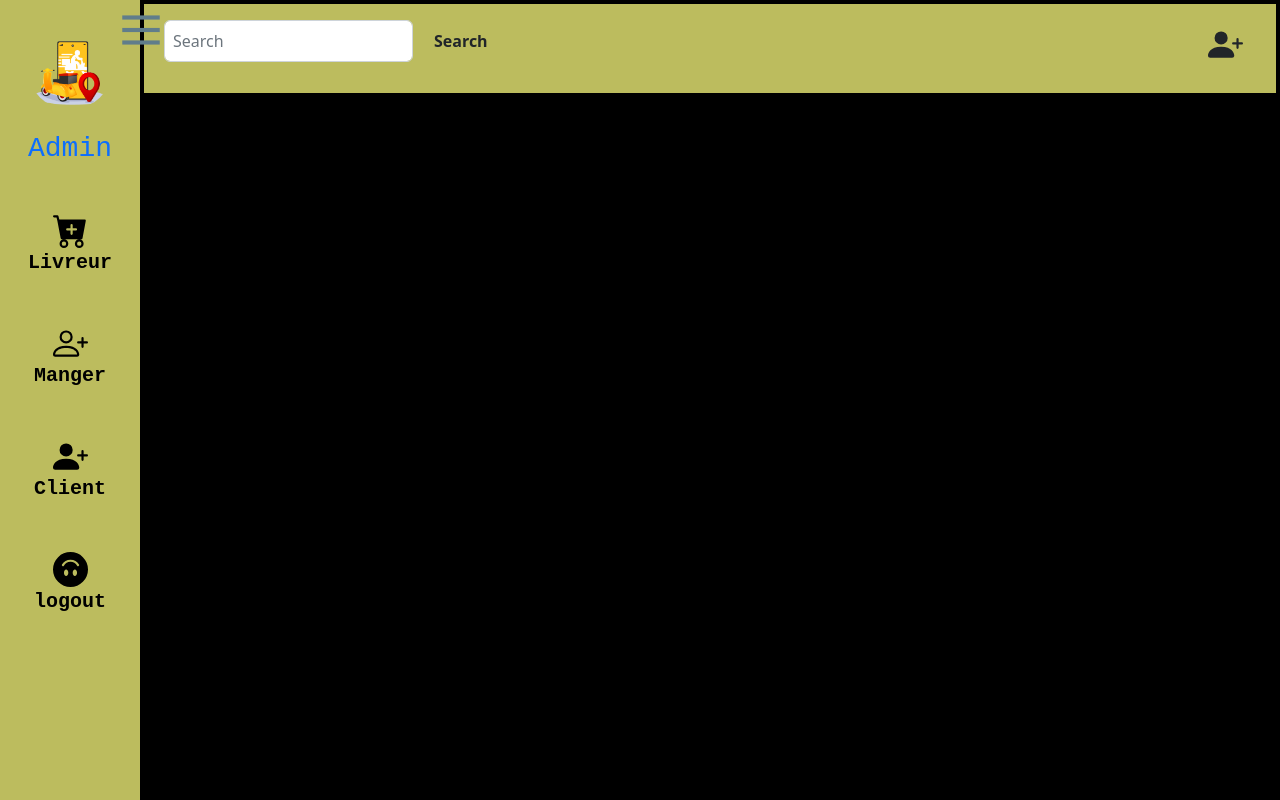
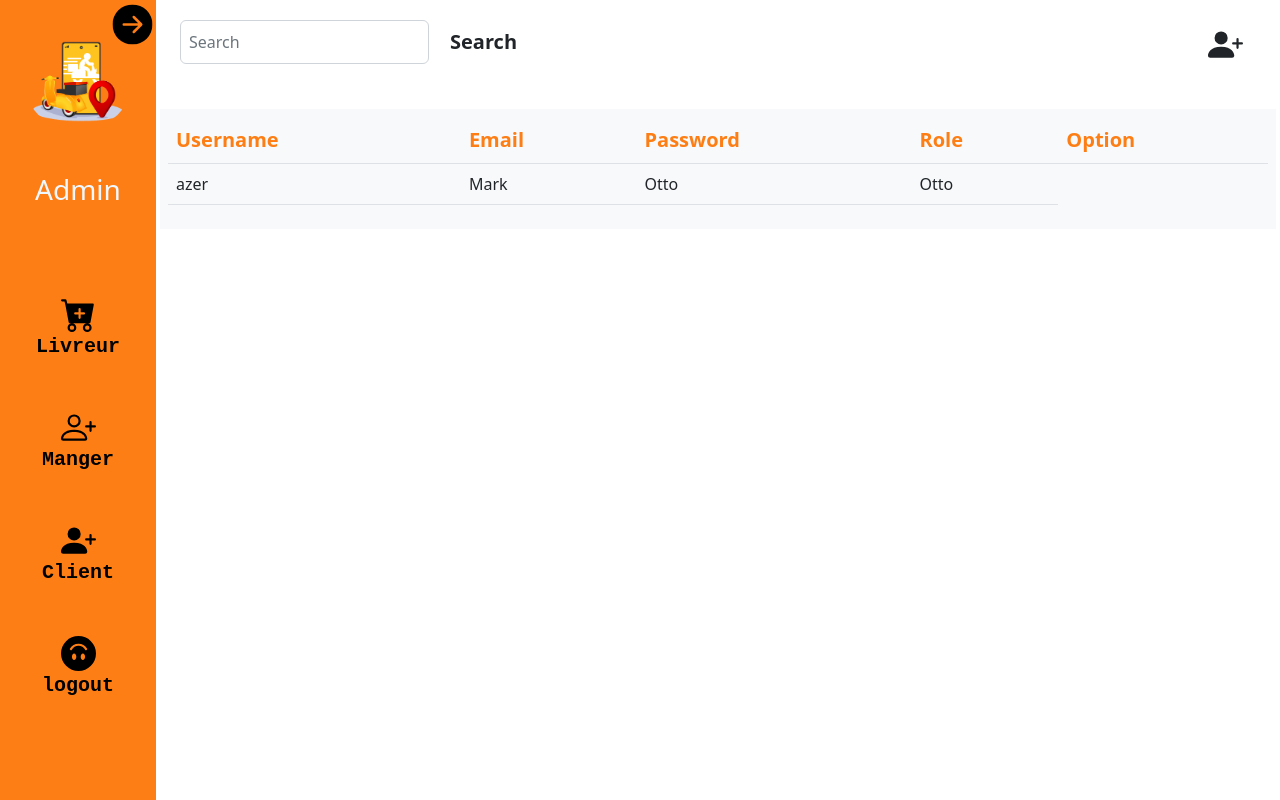
Before and after one commit to soumiaessabiry/App_Mar7aba_react, a React (Create React App) app: page /Dashbord in a window 1280 px wide. Built offline with nearby package versions, Linux system fonts and the light colour scheme.

Commit message:
termnier compoment modal + navebar+sidebar

```diff
--- a/src/Compoment/Dashbord.jsx
+++ b/src/Compoment/Dashbord.jsx
@@ -1,19 +1,24 @@
 import Container from "react-bootstrap/esm/Container";
 import Sidebar from "./Sidbar"
 import Navbar from './Navbar'
+import Tables from './Table'
 import Row from 'react-bootstrap/Row';
 import Col from 'react-bootstrap/Col';
-const bgg={'background':'#bcbc5e'}
+const bgg={'background':'#fd7e14'}
+const over={'overflow': 'auto'}
 const Dashbord=()=>{
     return(
-     <div className="h-100">
+     <div className="h-100 bg-white">
       <div className="d-flex h-100">
         <div className="p-4 " style={bgg}>
           <Sidebar/>
         </div>
-        <div className=" p-1 w-100" >
-          <Row className=" m-auto" style={bgg}>
-            <Navbar/>
+        <div className=" p-1 w-100" style={over} >
+          <Row className=" m-auto">
+            <Navbar />
+          </Row>
+          <Row className="  m-auto mt-3 bg-light ">
+            <Tables   />
           </Row>
         </div>
 
--- /dev/null
+++ b/src/Compoment/ModalAjouter.jsx
@@ -0,0 +1,46 @@
+import Form from 'react-bootstrap/Form';
+import Modal from 'react-bootstrap/Modal';
+const bgg={'background':'#fd7e14'}
+
+const ModalAjouter=(props)=>{
+    return(
+        <div className="modal fade" id="exampleModal" tabindex="-1" aria-labelledby="exampleModalLabel" aria-hidden="true">
+            <div className="modal-dialog">
+                <div className="modal-content">
+                <div className="modal-header">
+                    <h5 className="Ajouter text-dark" id="exampleModalLabel">Ajouter {props.name}</h5>
+                    <button type="button" className="btn-close" data-bs-dismiss="modal" aria-label="Close"></button>
+                </div>
+                <div className="modal-body text-dark fw-bolder">
+                    <form>
+                        <div className="mb-3">
+                            <label className="col-form-label">Nom de {props.name}</label>
+                            <input type="text" className="form-control p-2"  />
+                        </div>
+                        <div className="mb-3">
+                            <label for="message-text" className="col-form-label">Email  {props.name}</label>
+                            <input type="email" className="form-control p-2" />
+
+                        </div>
+                        <div className="mb-3">
+                            <label for="message-text" className="col-form-label">Password </label>
+                            <input type="password" className="form-control p-2" />
+
+                        </div>
+                        <div className="mb-3">
+                            <label for="message-text" className="col-form-label">Role</label>
+                            <input type="text" className="form-control p-2" />
+                        </div>
+                    </form>
+                </div>
+                <div className="modal-footer ">
+                    <button type="button" className="btn btn-secondary fw-bolder p-2" data-bs-dismiss="modal">Close</button>
+                    <button type="button" className="btn p-2 fw-bolder" style={bgg}>Ajouter {props.name}</button>
+                </div>
+                </div>
+            </div>
+        </div>
+    )
+
+}
+export default ModalAjouter
--- a/src/Compoment/Navbar.jsx
+++ b/src/Compoment/Navbar.jsx
@@ -2,9 +2,8 @@ import { Container } from "react-bootstrap"
 import Row from "react-bootstrap"
 import Col from "react-bootstrap"
 import { BsPersonPlusFill} from "react-icons/bs";
+import ModalAjouter from "./ModalAjouter"
 const iconBsP={"font-size": "35px"}
-
-
 
 const Navbar=(props)=>{
 return(
@@ -12,13 +11,21 @@ return(
     <div class="p-2 bd-highlight">
         <form class="d-flex mt-2">
             <input class="form-control me-2 p-2" type="search" placeholder="Search" aria-label="Search"/>
-            <button class="btn  fw-bolder" type="submit">Search</button>
+            <button class="btn  fw-bolder fs-5" type="submit">Search</button>
         </form>
     </div>
     <div class="ms-auto p-2 bd-highlight mt-2">
-         <button type="button" class="btn"><BsPersonPlusFill Ajouter={props.name} style={iconBsP}/></button>
+         <button type="button" class="btn"  data-bs-toggle="modal" data-bs-target="#exampleModal" data-bs-whatever="@mdo"><BsPersonPlusFill Ajouter={props.name} style={iconBsP}/></button>
+    </div>
+    {/* modal */}
+        <div>
+           <ModalAjouter name=" Livreur"/>
         </div>
   </div>
+
+
+
+
 )
 }
 export default Navbar
--- a/src/Compoment/Sidbar.jsx
+++ b/src/Compoment/Sidbar.jsx
@@ -1,14 +1,15 @@
 import Container from "react-bootstrap/esm/Container";
 import { useState } from "react";
-import { FcMenu ,FcRefresh } from "react-icons/fc";
-import { BsPersonPlusFill ,BsFillCartPlusFill,BsPersonPlus ,BsFillEmojiSmileUpsideDownFill,BsTextIndentLeft} from "react-icons/bs";
+import { FcMenu ,FcRefresh ,} from "react-icons/fc";
+import { BsPersonPlusFill ,BsFillCartPlusFill,BsPersonPlus ,BsFillEmojiSmileUpsideDownFill,BsTextIndentLeft,BsFillArrowRightCircleFill} from "react-icons/bs";
 import Row from 'react-bootstrap/Row';
 import Col from 'react-bootstrap/Col';
 import homelogo from '../Image/LOGO.png'
 
-const styleFc={'font-size':'41px', 'margin-top':' 12px','margin-left':' 50px', 'font-weight': 'bolder','font-size':'50px','color':'black'}
+const styleFc={'font-size':'41px', 'margin-top':' 1px','margin-left':' 1px', 'font-weight': 'bolder','font-size':'40px','color':'black'}
 const logo={'border-radius': '35px','margin-top':' 10px'}
 const icon={"font-size": "35px"}
+const sid={'margin-top':"90px"}
 
 const Sidebar=()=>{
  const [isShown, setDisplay]=useState('true');
@@ -17,24 +18,29 @@ const Titledispshow=(e)=>{
 }
     return(
         <div className="position-relative p-1">
-            <div className="position-absolute top-0 start-100 translate-middle pdashbor"><FcMenu style={styleFc} id="menu" onClick={Titledispshow}/></div>
+            <div className="position-absolute top-0 start-100 translate-middle pdashbor"><BsFillArrowRightCircleFill style={styleFc} id="menu" onClick={Titledispshow}/></div>
             <div>
-                <div class="d-grid gap-2 ">
-                    <div>
-                        <img src={homelogo} alt="" srcset="" width={'80px'} style={logo} />
+               <div>
+                    <div  style={{display: isShown ? 'block' : 'none'}}>
+                        <img src={homelogo} alt="" srcset="" width={'100px'} style={logo}  />
                     </div>
-                    <div>
-                        <div className="mt-3 pdashbor">
-                            <h3 className="text-primary title">Admin</h3>
+                    <div className="mt-5 pdashbor"  style={{display: isShown ? 'block' : 'none'}}>
+                        <h3 className="title text-center" >Admin</h3>
+                    </div>
+               </div>
+                <div class="d-grid gap-2 "  style={sid}>
+                    <div ClassName="">
+                        <div  className=" pdashbor">
+                        <span><BsFillCartPlusFill  style={icon}/></span>
+                        <p className="text-darckfw-bolder fs-5 title"  style={{display: isShown ? 'block' : 'none'}} >Livreur</p>
                         </div>
                         <div  className="mt-5 pdashbor">
-                        <span><BsFillCartPlusFill  style={icon}/></span><p className="text-darckfw-bolder fs-5 title" style={{display: isShown ? 'block' : 'none'}} >Livreur</p>
+                        <span><BsPersonPlus style={icon}/></span>
+                         <p className="text-darck fw-bolder fs-5 title" style={{display: isShown ? 'block' : 'none'}}>Manger</p>
                         </div>
                         <div  className="mt-5 pdashbor">
-                        <span><BsPersonPlus style={icon}/></span> <p className="text-darck fw-bolder fs-5 title" style={{display: isShown ? 'block' : 'none'}}>Manger</p>
-                        </div>
-                        <div  className="mt-5 pdashbor">
-                        <span><BsPersonPlusFill style={icon}/></span> <p className="text-darck fw-bolder fs-5 title" style={{display: isShown ? 'block' : 'none'}}>Client</p>
+                        <span><BsPersonPlusFill style={icon}/></span>
+                        <p className="text-darck fw-bolder fs-5 title" style={{display: isShown ? 'block' : 'none'}}>Client</p>
                         </div>
                         <div  className="mt-5 pdashbor">
                         <span><BsFillEmojiSmileUpsideDownFill style={icon}/></span> <p className="text-darck fw-bolder fs-5 title" style={{display: isShown ? 'block' : 'none'}}>logout</p>
--- /dev/null
+++ b/src/Compoment/Table.jsx
@@ -0,0 +1,31 @@
+import Table from 'react-bootstrap/Table';
+const bgg={'color':'#fd7e14','font-size':'20px'}
+const Tables=()=>{
+    return(
+        <div className="p-2 ">
+            <Table responsive="md">
+                <thead>
+                    <tr className="" style={bgg}>
+                        <th >Username</th>
+                        <th >Email</th>
+                        <th >Password</th>
+                        <th >Role</th>
+                        <th >Option</th>
+
+                    </tr>
+                </thead>
+                <tbody>
+                    <tr>
+                        <td>azer</td>
+                        <td>Mark</td>
+                        <td>Otto</td>
+                        <td>Otto</td>
+                    </tr>
+
+                </tbody>
+            </Table>
+        </div>
+    )
+}
+
+export default Tables
```
Also changed, not shown: src/Compoment/Main.jsx (deleted, +0 -21 lines), src/Compoment/NaveBare.jsx (deleted, +0 -10 lines), src/Compoment/Notifaction.jsx (deleted, +0 -29 lines). Lines whose indentation alone changed are shown as unchanged.
